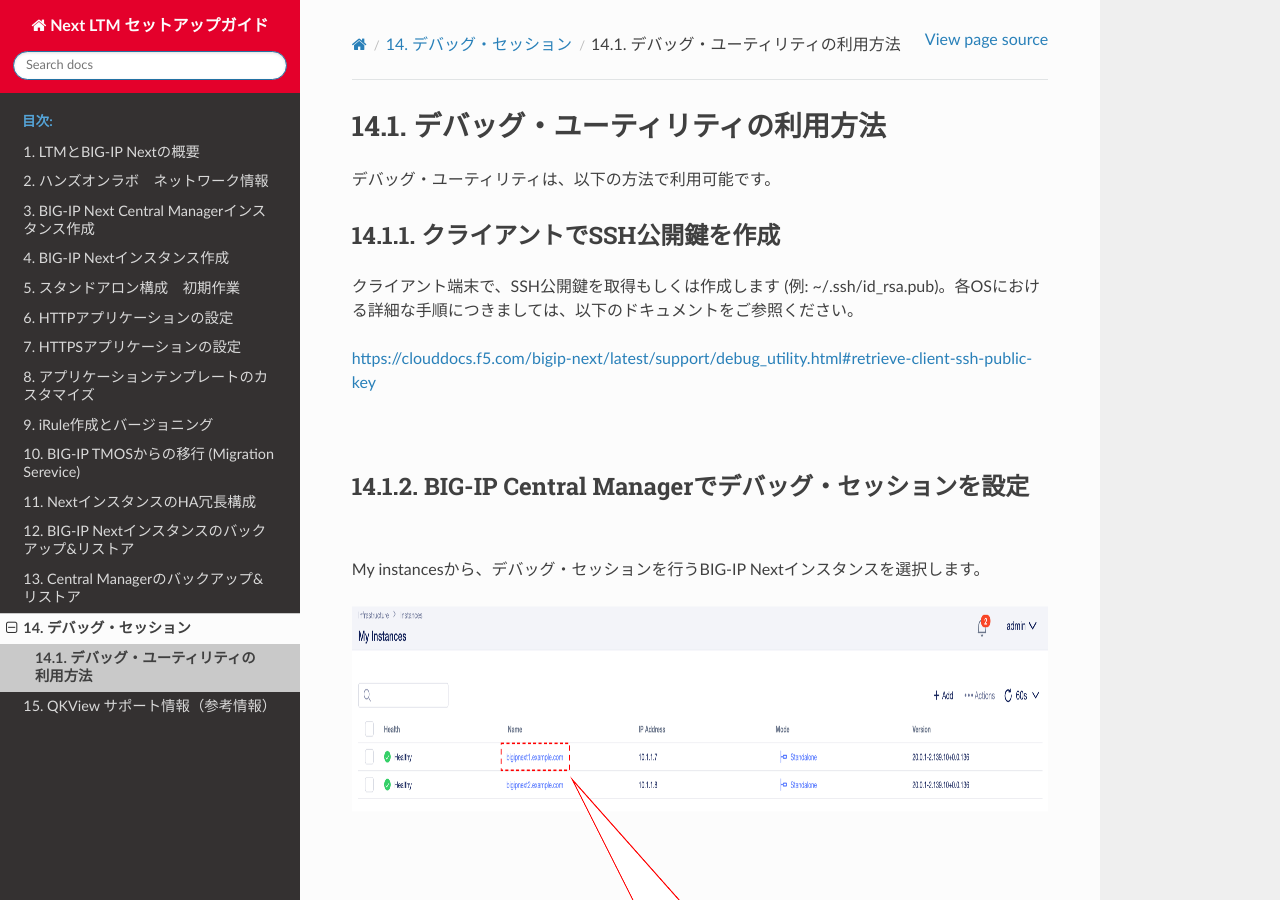
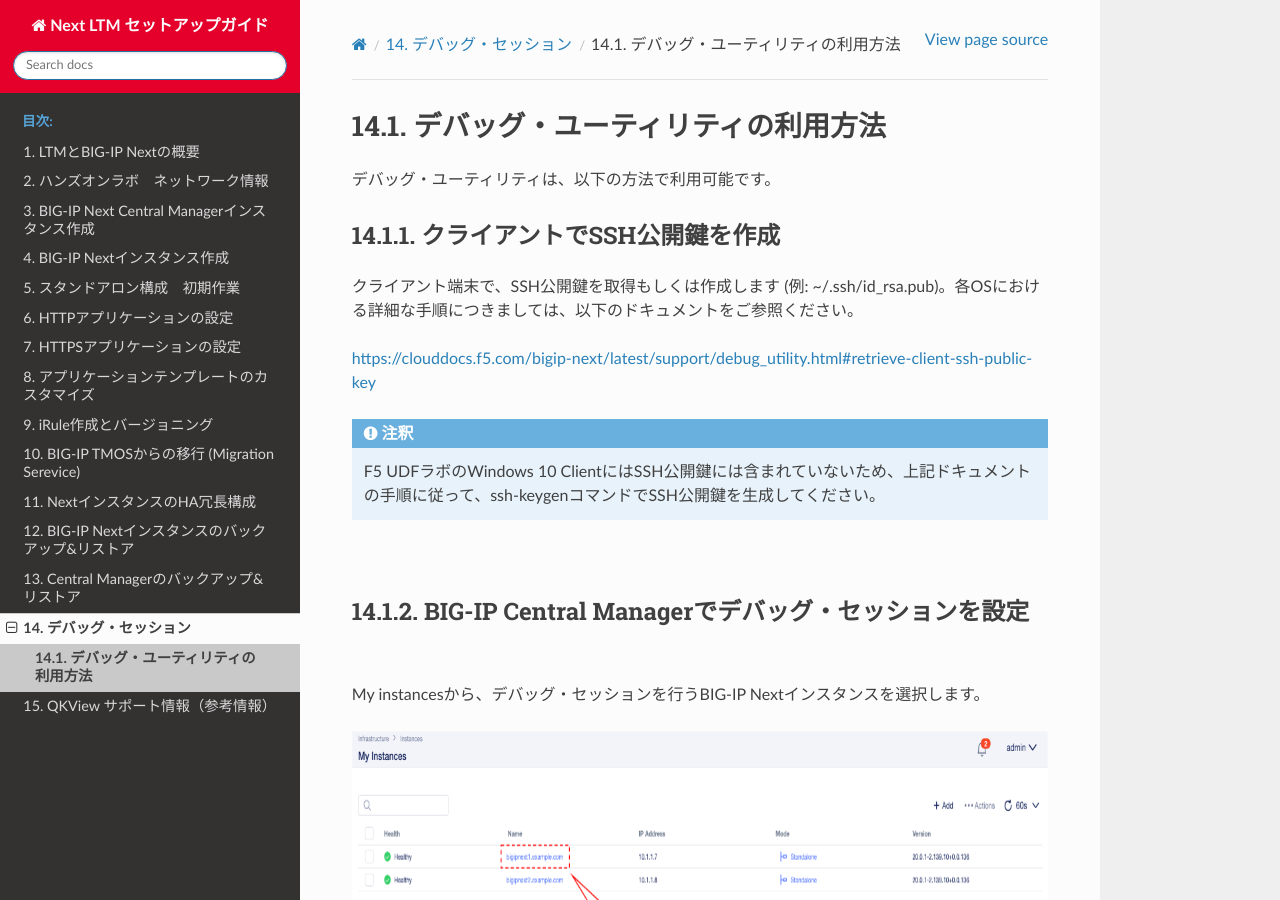
Before and after one commit to ttsuji777/ltmnext-setup-dev, a Sphinx documentation site: the page built from docs/content14/module01/module01.rst, in a window 1280 px wide and 900 px high. Built offline with Sphinx 7.4.7 and the Read the Docs theme 2.0.0, drawn with Linux system fonts in a browser that asks for light colours.

Commit message:
modify a file

```diff
--- a/docs/content14/module01/module01.rst
+++ b/docs/content14/module01/module01.rst
@@ -10,6 +10,10 @@
 
 https://clouddocs.f5.com/bigip-next/latest/support/debug_utility.html#retrieve-client-ssh-public-key
 
+.. note::
+   F5 UDFラボのWindows 10 ClientにはSSH公開鍵には含まれていないため、上記ドキュメントの手順に従って、ssh-keygenコマンドでSSH公開鍵を生成してください。
+
+
 
 |
 BIG-IP Central Managerでデバッグ・セッションを設定
@@ -18,7 +22,7 @@
 My instancesから、デバッグ・セッションを行うBIG-IP Nextインスタンスを選択します。
 
 .. figure:: images/c14-m1-1.png
-   :scale: 30%
+   :scale: 25%
    :align: center
 
 
@@ -34,7 +38,7 @@
 クライアント端末で作成したSSH公開鍵をコピーして、"Start Debug Session"をクリックします。
 
 .. figure:: images/c14-m1-3.png
-   :scale: 35%
+   :scale: 30%
    :align: center
 
 
@@ -69,5 +73,5 @@
 ターミナルのセッションが終了したことを確認します。
 
 .. figure:: images/c14-m1-7.png
-   :scale: 60%
+   :scale: 40%
    :align: center
```
